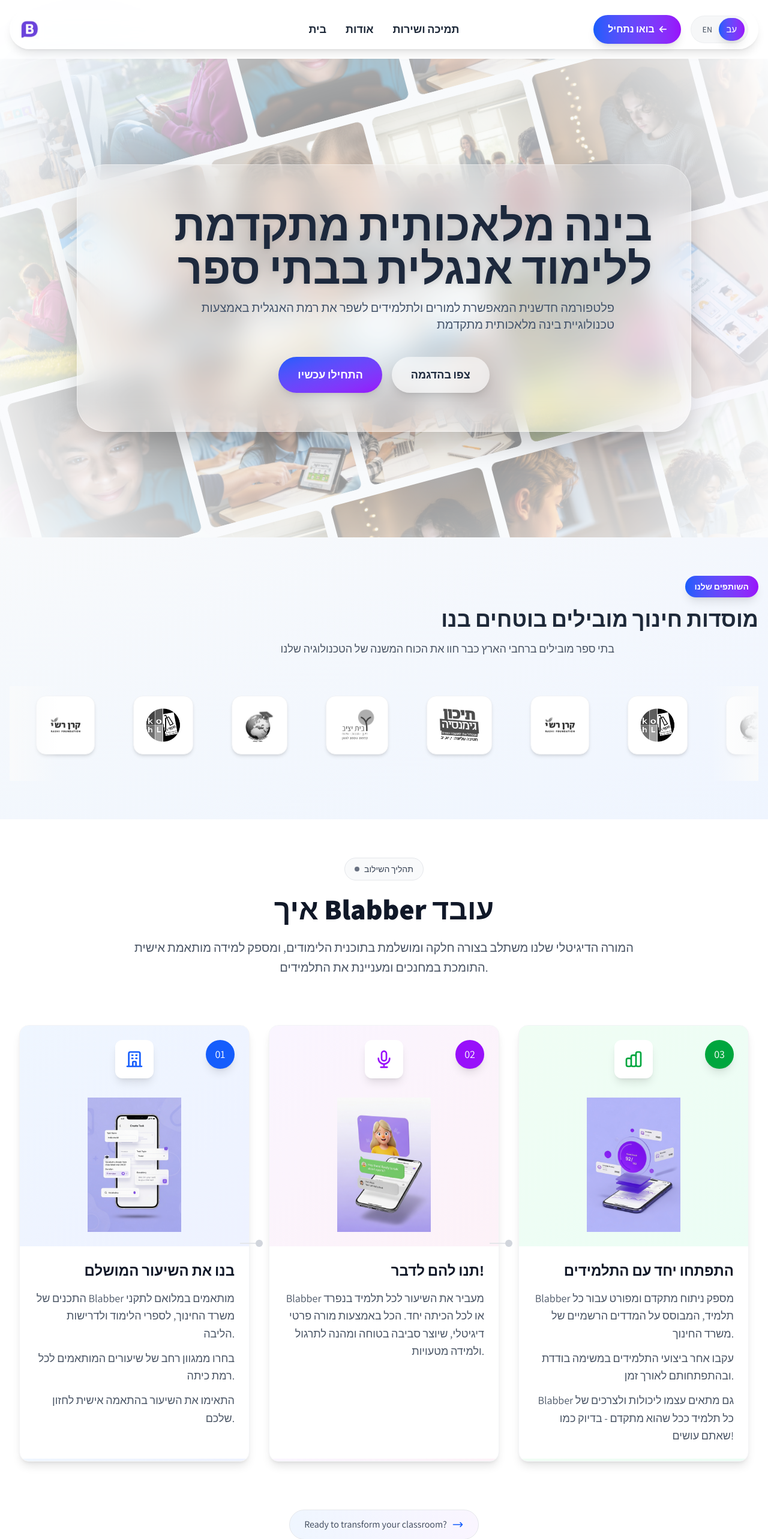
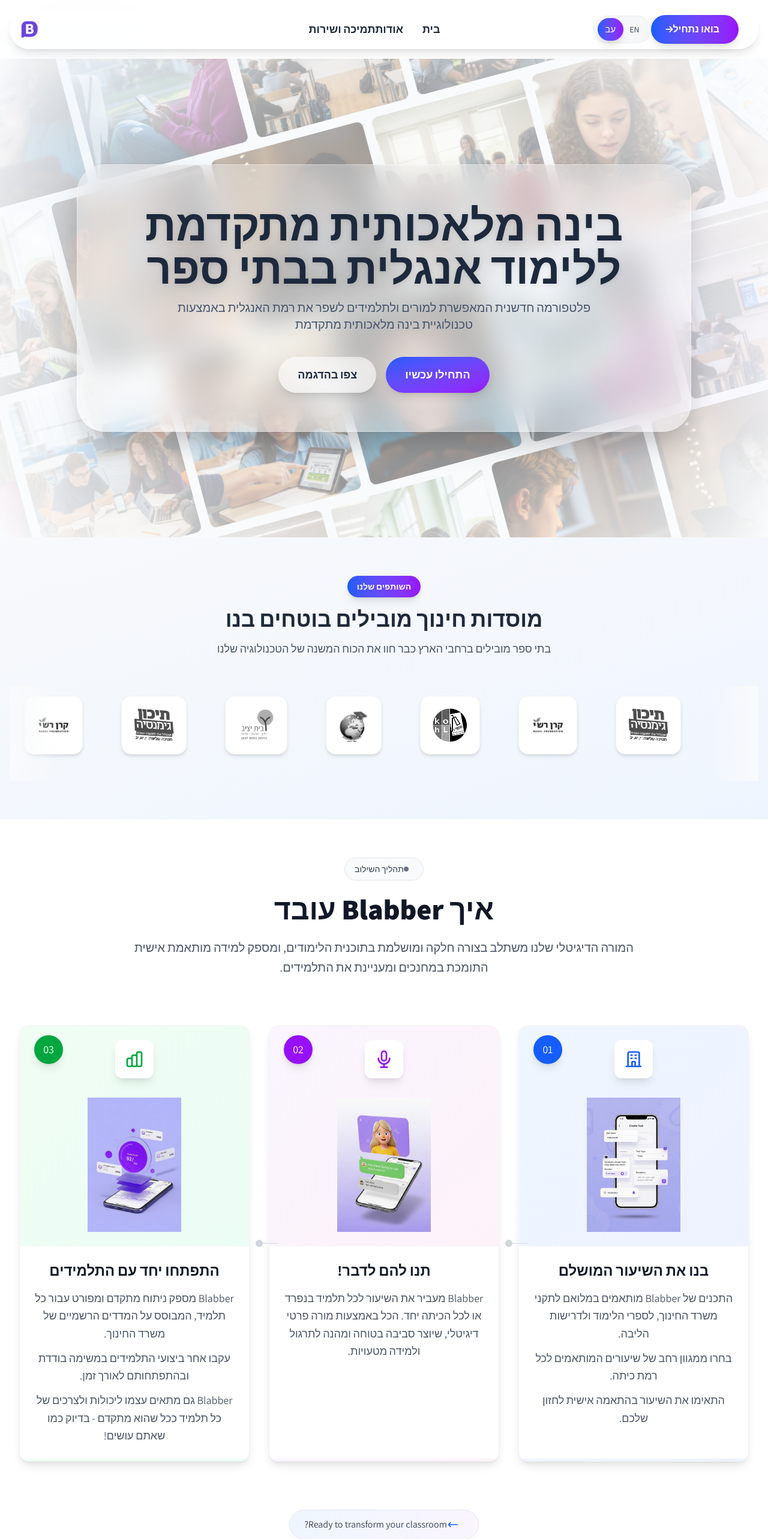
Before and after one commit to Blabber-AI/Blabber.site, a React (Vite) app: page / in a window 1280 px wide. Shown: the top 2566 px of the page at 60% size. Built offline with nearby package versions, Linux system fonts and the light colour scheme.

Commit message:
Fix RTL alignment: Update navbar order, text direction, and all components for proper Hebrew RTL support

```diff
--- a/src/components/FeaturedBySection.tsx
+++ b/src/components/FeaturedBySection.tsx
@@ -35,7 +35,7 @@
         <div className="absolute inset-0 bg-gradient-to-r from-blue-100 to-purple-100" />
       </div>
 
-      <div className={`container mx-auto px-4 text-center relative z-10 font-assistant ${isRTL ? 'rtl:text-right' : ''}`}>
+      <div className="container mx-auto px-4 text-center relative z-10 font-assistant">
         {/* Title */}
         <motion.div
           initial={{ opacity: 0, y: 30 }}
@@ -47,10 +47,10 @@
           <span className="inline-block bg-gradient-to-r from-blue-600 to-purple-600 text-white font-semibold text-sm px-4 py-2 rounded-full mb-4 shadow-lg font-assistant">
             {t('featured.badge')}
           </span>
-          <h3 className={`text-3xl md:text-4xl font-bold text-gray-800 mb-4 font-assistant font-extrabold ${isRTL ? 'rtl:text-right' : 'text-center'}`}>
+          <h3 className={`text-3xl md:text-4xl font-bold text-gray-800 mb-4 font-assistant font-extrabold text-center ${isRTL ? 'direction-rtl' : 'direction-ltr'}`}>
             {t('featured.title')}
           </h3>
-          <p className={`text-base md:text-lg text-gray-600 max-w-3xl mx-auto font-assistant ${isRTL ? 'rtl:text-right' : 'text-center'}`}>
+          <p className={`text-base md:text-lg text-gray-600 max-w-3xl mx-auto font-assistant text-center ${isRTL ? 'direction-rtl' : 'direction-ltr'}`}>
             {t('featured.subtitle')}
           </p>
         </motion.div>
@@ -63,7 +63,7 @@
 
           {/* Moving Container */}
           <motion.div
-            className={`flex items-center ${isRTL ? 'space-x-reverse' : ''} space-x-10 md:space-x-16`}
+            className="flex items-center space-x-10 md:space-x-16"
             animate={{ x: [0, -100 * logos.length] }}
             transition={{
               x: {
@@ -90,7 +90,7 @@
                 </div>
 
                 <div className="mt-2 opacity-0 group-hover:opacity-100 transition-opacity duration-300 hidden md:block">
-                  <p className={`text-sm font-medium text-gray-600 whitespace-nowrap font-assistant ${isRTL ? 'rtl:text-right' : 'text-center'}`}>
+                  <p className={`text-sm font-medium text-gray-600 whitespace-nowrap font-assistant ${isRTL ? 'text-right direction-rtl' : 'text-left direction-ltr'}`}>
                     {logo.name}
                   </p>
                 </div>
--- a/src/components/HeroSection.tsx
+++ b/src/components/HeroSection.tsx
@@ -10,13 +10,13 @@
 });
 
 const HeroSection: React.FC = () => {
-    const { t, isRTL } = useLanguage();
+    const { t } = useLanguage();
     const [isModalOpen, setIsModalOpen] = useState(false);
 
   return (
         <section
             id="hero"
-            className={`relative flex items-center justify-center bg-slate-50 overflow-hidden min-h-[60vh] md:py-40 font-assistant ${isRTL ? 'rtl' : 'ltr'}`}
+            className="relative flex items-center justify-center bg-slate-50 overflow-hidden min-h-[60vh] md:py-40 font-assistant"
         >
             {/* Background Animation */}
             <div className="absolute inset-0 z-0 opacity-40">
@@ -27,13 +27,13 @@
             <div className="relative z-10 flex flex-col items-center justify-center text-center p-4">
                 <div className="bg-white/30 backdrop-blur-xl rounded-2xl sm:rounded-[3rem] border border-white/40 shadow-2xl p-6 sm:p-12 md:p-16 text-center w-full max-w-lg sm:max-w-5xl">
                     <h1
-                        className={`text-4xl sm:text-5xl md:text-6xl lg:text-7xl mb-4 text-slate-800 font-assistant font-extrabold ${isRTL ? 'rtl:text-right' : 'text-center'}`}
+                        className="text-4xl sm:text-5xl md:text-6xl lg:text-7xl mb-4 text-slate-800 font-assistant font-extrabold"
                         style={{ textShadow: '0 2px 10px rgba(0,0,0,0.1)' }}
               >
                 {t('hero.title')}
                     </h1>
                     <p
-                        className={`text-base sm:text-lg lg:text-xl text-slate-600 mb-8 sm:mb-10 max-w-3xl mx-auto font-assistant ${isRTL ? 'rtl:text-right' : 'text-center'}`}
+                        className="text-base sm:text-lg lg:text-xl text-slate-600 mb-8 sm:mb-10 max-w-3xl mx-auto font-assistant"
               >
                 {t('hero.subtitle')}
                     </p>
--- a/src/components/HowItWorksSection.tsx
+++ b/src/components/HowItWorksSection.tsx
@@ -87,11 +87,11 @@
             {t('hiw.badge')}
           </div>
 
-          <h2 className="text-3xl md:text-4xl lg:text-5xl text-gray-900 mb-4 md:mb-6 font-assistant font-extrabold">
+          <h2 className={`text-3xl md:text-4xl lg:text-5xl text-gray-900 mb-4 md:mb-6 font-assistant font-extrabold text-center ${isRTL ? 'direction-rtl' : 'direction-ltr'}`}>
             {t('hiw.title')}
           </h2>
 
-          <p className="text-base sm:text-lg md:text-xl text-gray-600 leading-relaxed font-assistant">
+          <p className={`text-base sm:text-lg md:text-xl text-gray-600 leading-relaxed font-assistant text-center ${isRTL ? 'direction-rtl' : 'direction-ltr'}`}>
             {t('hiw.subtitle')}
           </p>
         </motion.div>
@@ -111,7 +111,7 @@
                 {/* Card Container */}
                 <div className="relative bg-white rounded-2xl border border-gray-100 shadow-lg hover:shadow-xl transition-all duration-300 overflow-hidden h-full flex flex-col">
                   {/* Number Badge */}
-                  <div className="absolute top-4 right-4 md:top-6 md:right-6 z-20">
+                  <div className={`absolute top-4 ${isRTL ? 'left-4 md:left-6' : 'right-4 md:right-6'} z-20`}>
                     <div className={`w-10 h-10 md:w-12 md:h-12 ${step.numberBg} rounded-full flex items-center justify-center text-white text-base md:text-lg shadow-lg`}>
                       {step.number}
                     </div>
@@ -135,14 +135,14 @@
                   </div>
 
                   {/* Content Section */}
-                  <div className="p-6 flex-grow">
-                    <h3 className="text-xl md:text-2xl text-gray-900 mb-4 font-assistant font-bold">
+                  <div className="p-6 flex-grow text-center">
+                    <h3 className={`text-xl md:text-2xl text-gray-900 mb-4 font-assistant font-bold text-center ${isRTL ? 'direction-rtl' : 'direction-ltr'}`}>
                       {step.title}
                     </h3>
 
                     <div className="space-y-3">
                       {step.description.map((desc, i) => (
-                        <p key={i} className="text-gray-600 leading-relaxed text-base md:text-lg font-assistant">
+                        <p key={i} className={`text-gray-600 leading-relaxed text-base md:text-lg font-assistant text-center ${isRTL ? 'direction-rtl' : 'direction-ltr'}`}>
                           {desc}
                         </p>
                       ))}
@@ -155,9 +155,9 @@
 
                 {/* Connection Line (Desktop only) */}
                 {index < steps.length - 1 && (
-                  <div className="hidden lg:block absolute top-1/2 -right-4 transform -translate-y-1/2 z-10">
+                  <div className={`hidden lg:block absolute top-1/2 ${isRTL ? '-left-4' : '-right-4'} transform -translate-y-1/2 z-10`}>
                     <div className="w-8 h-0.5 bg-gray-200"></div>
-                    <div className={`w-3 h-3 bg-gray-300 rounded-full absolute right-0 top-1/2 transform translate-x-1/2 -translate-y-1/2`}></div>
+                    <div className={`w-3 h-3 bg-gray-300 rounded-full absolute ${isRTL ? 'left-0 -translate-x-1/2' : 'right-0 translate-x-1/2'} top-1/2 transform -translate-y-1/2`}></div>
                   </div>
                 )}
               </motion.div>
@@ -178,10 +178,10 @@
             smooth={true}
             duration={800}
             offset={-80}
-            className="inline-flex items-center px-6 py-3 bg-gradient-to-r from-blue-50 to-purple-50 rounded-full border border-gray-200 cursor-pointer hover:shadow-lg transition-shadow"
+            className={`inline-flex items-center px-6 py-3 bg-gradient-to-r from-blue-50 to-purple-50 rounded-full border border-gray-200 cursor-pointer hover:shadow-lg transition-shadow ${isRTL ? 'flex-row-reverse' : ''}`}
           >
-            <span className="text-gray-700 text-base font-assistant">Ready to transform your classroom?</span>
-            <svg className="w-5 h-5 ml-2 text-blue-600" fill="none" stroke="currentColor" viewBox="0 0 24 24">
+            <span className={`text-gray-700 text-base font-assistant ${isRTL ? 'direction-rtl' : 'direction-ltr'}`}>Ready to transform your classroom?</span>
+            <svg className={`w-5 h-5 ${isRTL ? 'mr-2 rotate-180' : 'ml-2'} text-blue-600`} fill="none" stroke="currentColor" viewBox="0 0 24 24">
               <path strokeLinecap="round" strokeLinejoin="round" strokeWidth={2} d="M17 8l4 4m0 0l-4 4m4-4H3" />
             </svg>
           </Link>
--- a/src/components/Layout.tsx
+++ b/src/components/Layout.tsx
@@ -8,10 +8,10 @@
 }
 
 const Layout: React.FC<LayoutProps> = ({ children }) => {
-  const { isTransitioning, isRTL } = useLanguage();
+  const { isTransitioning } = useLanguage();
 
   return (
-    <div className={`bg-white min-h-screen flex flex-col language-transition ${isTransitioning ? 'language-switching' : ''} ${isRTL ? 'rtl' : 'ltr'}`}>
+    <div className={`bg-white min-h-screen flex flex-col language-transition ${isTransitioning ? 'language-switching' : ''}`}>
       <Navbar />
       <main className={`flex-1 language-transition-text ${isTransitioning ? 'opacity-90' : 'opacity-100'}`}>
         {children}
--- a/src/components/Navbar.tsx
+++ b/src/components/Navbar.tsx
@@ -49,7 +49,7 @@
           duration={500}
           offset={-80}
           onClick={() => setIsMenuOpen(false)}
-          className="relative font-bold text-gray-800 hover:text-blue-600 transition-all duration-300 cursor-pointer group text-center text-base md:text-lg font-assistant"
+          className={`relative font-bold text-gray-800 hover:text-blue-600 transition-all duration-300 cursor-pointer group text-center text-base md:text-lg font-assistant ${isRTL ? 'text-right' : 'text-left'}`}
         >
           <span className={`transition-opacity duration-200 ${isTransitioning ? 'opacity-60' : 'opacity-100'}`}>{item.label}</span>
           <span className="absolute -bottom-1 left-1/2 transform -translate-x-1/2 w-0 h-0.5 bg-gradient-to-r from-blue-600 to-purple-600 transition-all duration-300 group-hover:w-full"></span>
@@ -57,7 +57,7 @@
       );
     }
     return (
-      <Link to={item.to} onClick={() => setIsMenuOpen(false)} className="relative font-bold text-gray-800 hover:text-blue-600 transition-all duration-300 group text-center text-base md:text-lg font-assistant">
+      <Link to={item.to} onClick={() => setIsMenuOpen(false)} className={`relative font-bold text-gray-800 hover:text-blue-600 transition-all duration-300 group text-center text-base md:text-lg font-assistant ${isRTL ? 'text-right' : 'text-left'}`}>
         <span className={`transition-opacity duration-200 ${isTransitioning ? 'opacity-60' : 'opacity-100'}`}>{item.label}</span>
         <span className="absolute -bottom-1 left-1/2 transform -translate-x-1/2 w-0 h-0.5 bg-gradient-to-r from-blue-600 to-purple-600 transition-all duration-300 group-hover:w-full"></span>
       </Link>
@@ -65,11 +65,11 @@
   };
 
   const CtaButton = () => {
-    const buttonClasses = "group bg-gradient-to-r from-blue-600 to-purple-600 text-white font-bold py-2 xl:py-3 px-4 xl:px-6 text-sm xl:text-base rounded-full hover:from-blue-700 hover:to-purple-700 transition-all duration-300 shadow-lg hover:shadow-xl transform hover:-translate-y-0.5 cursor-pointer flex items-center space-x-2 min-w-[120px] xl:min-w-[140px] justify-center font-assistant";
+    const buttonClasses = `group bg-gradient-to-r from-blue-600 to-purple-600 text-white font-bold py-2 xl:py-3 px-4 xl:px-6 text-sm xl:text-base rounded-full hover:from-blue-700 hover:to-purple-700 transition-all duration-300 shadow-lg hover:shadow-xl transform hover:-translate-y-0.5 cursor-pointer flex items-center ${isRTL ? 'space-x-reverse space-x-2' : 'space-x-2'} min-w-[120px] xl:min-w-[140px] justify-center font-assistant`;
     const content = (
       <>
         <span className={`transition-opacity duration-200 ${isTransitioning ? 'opacity-70' : 'opacity-100'}`}>{t('nav.letsStart')}</span>
-        <i className="fas fa-arrow-left group-hover:translate-x-1 transition-transform duration-300 text-xs xl:text-sm"></i>
+        <i className={`fas ${isRTL ? 'fa-arrow-right' : 'fa-arrow-left'} group-hover:${isRTL ? '-translate-x-1' : 'translate-x-1'} transition-transform duration-300 text-xs xl:text-sm`}></i>
       </>
     );
 
@@ -84,23 +84,23 @@
       <header className={`sticky top-0 z-50 transition-transform duration-300 ${isRTL ? 'rtl' : 'ltr'} ${isNavbarVisible ? 'translate-y-0' : '-translate-y-full'} lg:p-2 lg:p-4 font-assistant`}>
         <div className="container mx-auto px-4 lg:px-3 lg:px-4 lg:rounded-2xl lg:rounded-full lg:bg-white/60 lg:backdrop-blur-xl lg:border lg:border-white/30 lg:shadow-lg transition-all duration-300 bg-white border-b border-gray-200 font-assistant">
           <nav className="relative flex items-center justify-between h-16">
-            {/* Left Side */}
-            <div className="flex items-center">
-              <Link to="/" className="flex-shrink-0 flex items-center space-x-2 group font-assistant">
+            {/* Logo - Always on the left for LTR, right for RTL */}
+            <div className={`flex items-center ${isRTL ? 'order-3' : 'order-1'}`}>
+              <Link to="/" className={`flex-shrink-0 flex items-center ${isRTL ? 'space-x-reverse space-x-2' : 'space-x-2'} group font-assistant`}>
                 <img src={logo} alt="Blabber Logo" className="h-8 w-auto" />
               </Link>
             </div>
 
             {/* Centered Nav Links for Desktop */}
-            <div className="hidden lg:flex absolute left-1/2 top-1/2 -translate-x-1/2 -translate-y-1/2">
-              <div className="flex items-center space-x-8 font-assistant">
+            <div className={`hidden lg:flex absolute left-1/2 top-1/2 -translate-x-1/2 -translate-y-1/2 ${isRTL ? 'order-2' : 'order-2'}`}>
+              <div className={`flex items-center ${isRTL ? 'space-x-reverse space-x-8' : 'space-x-8'} font-assistant`}>
                 {navLinks.map((item) => <NavLinkComponent key={item.to} item={item} />)}
               </div>
             </div>
 
-            {/* Right Side */}
-            <div className="flex items-center">
-          <div className="hidden lg:flex items-center space-x-4 font-assistant">
+            {/* Right Side - Language & CTA */}
+            <div className={`flex items-center ${isRTL ? 'order-1' : 'order-3'}`}>
+              <div className={`hidden lg:flex items-center ${isRTL ? 'space-x-reverse space-x-4' : 'space-x-4'} font-assistant`}>
                 <CtaButton />
                 <div className="relative flex items-center bg-gray-100/70 rounded-full p-1 border border-gray-200/50 transition-all duration-300 hover:border-blue-300 hover:bg-blue-50 w-20 xl:w-24 justify-center font-assistant">
                   <button onClick={() => setLanguage('en')} className={`relative px-2 xl:px-3 py-1.5 xl:py-2 text-sm font-medium rounded-full transition-all duration-300 min-w-[36px] xl:min-w-[40px] text-center ${language === 'en' ? 'bg-gradient-to-r from-blue-600 to-purple-600 text-white shadow-lg transform scale-105' : 'text-gray-600 hover:text-blue-600 hover:bg-white'}`} disabled={isTransitioning}>
@@ -130,7 +130,7 @@
       <div
         className={`fixed inset-0 z-50 bg-white transition-opacity duration-300 lg:hidden ${
           isMenuOpen ? 'opacity-100 visible' : 'opacity-0 invisible'
-        } font-assistant`}
+        } font-assistant ${isRTL ? 'rtl' : 'ltr'}`}
       >
         <div className="container mx-auto px-4 h-full flex flex-col">
           <div className="flex items-center justify-between h-16 border-b border-gray-200">
@@ -143,7 +143,7 @@
             </button>
           </div>
 
-          <div className="flex-grow flex flex-col items-center justify-center space-y-8 text-center">
+          <div className={`flex-grow flex flex-col items-center justify-center space-y-8 ${isRTL ? 'text-right' : 'text-center'}`}>
             {navLinks.map((item) => (
               <div key={item.to} className="w-full">
                 <NavLinkComponent item={item} />
--- a/src/index.css
+++ b/src/index.css
@@ -23,60 +23,51 @@
   direction: rtl;
 }
 
-/* RTL Support - Essential for Hebrew text */
-[dir="rtl"] {
+/* RTL Support Classes */
+.rtl {
+  direction: rtl;
+}
+
+.ltr {
+  direction: ltr;
+}
+
+.direction-rtl {
+  direction: rtl !important;
+  text-align: center;
+}
+
+.direction-ltr {
+  direction: ltr !important;
+  text-align: center;
+}
+
+/* RTL-specific text alignment */
+[dir="rtl"] .text-right {
   text-align: right;
 }
 
-[dir="ltr"] {
+[dir="rtl"] .text-left {
   text-align: left;
 }
 
-/* RTL text alignment utilities */
-.rtl\:text-right {
-  text-align: right;
-}
-
-.rtl\:text-left {
-  text-align: left;
-}
-
-.rtl\:text-center {
+[dir="rtl"] .text-center {
   text-align: center;
 }
 
-/* RTL spacing utilities */
-.rtl\:space-x-reverse > :not([hidden]) ~ :not([hidden]) {
-  --tw-space-x-reverse: 1;
+/* Ensure proper text direction for Hebrew content */
+[dir="rtl"] h1, [dir="rtl"] h2, [dir="rtl"] h3, [dir="rtl"] h4, [dir="rtl"] h5, [dir="rtl"] h6 {
+  direction: rtl;
+  text-align: center;
 }
 
-.rtl\:mr-3 {
-  margin-right: 0.75rem;
+[dir="rtl"] p, [dir="rtl"] span, [dir="rtl"] div {
+  direction: rtl;
 }
 
-.rtl\:ml-3 {
-  margin-left: 0.75rem;
-}
-
-.rtl\:pr-4 {
-  padding-right: 1rem;
-}
-
-.rtl\:pl-4 {
-  padding-left: 1rem;
-}
-
-/* Ensure Hebrew text displays correctly */
-[lang="he"], .hebrew-text {
-  direction: rtl;
-  text-align: right;
-  font-family: 'Assistant', sans-serif;
-}
-
-[lang="en"], .english-text {
-  direction: ltr;
-  text-align: left;
-  font-family: 'Assistant', sans-serif;
+/* Center-aligned elements should stay centered in both directions */
+.text-center {
+  text-align: center !important;
 }
 
 h1, h2, h3, h4, h5, h6 {
```
Also changed, not shown: src/components/Footer.tsx (+35 -35 lines), tailwind.config.js (+0 -9 lines). Lines whose indentation alone changed are shown as unchanged.
